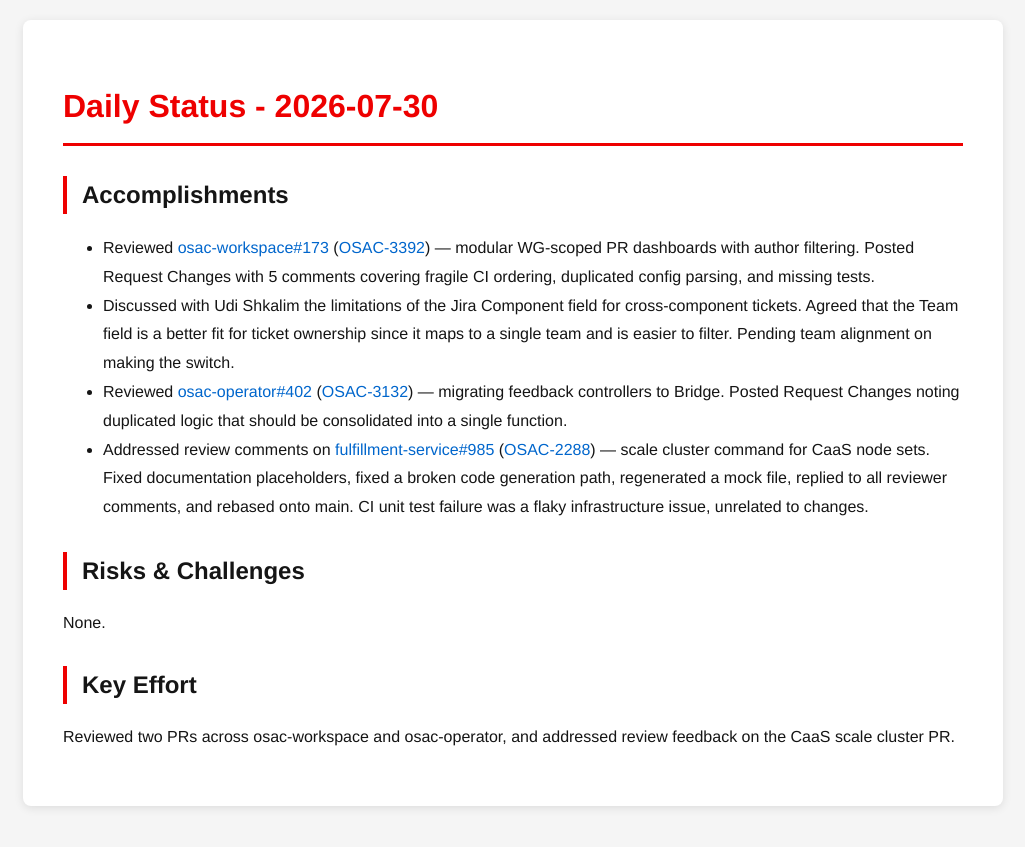
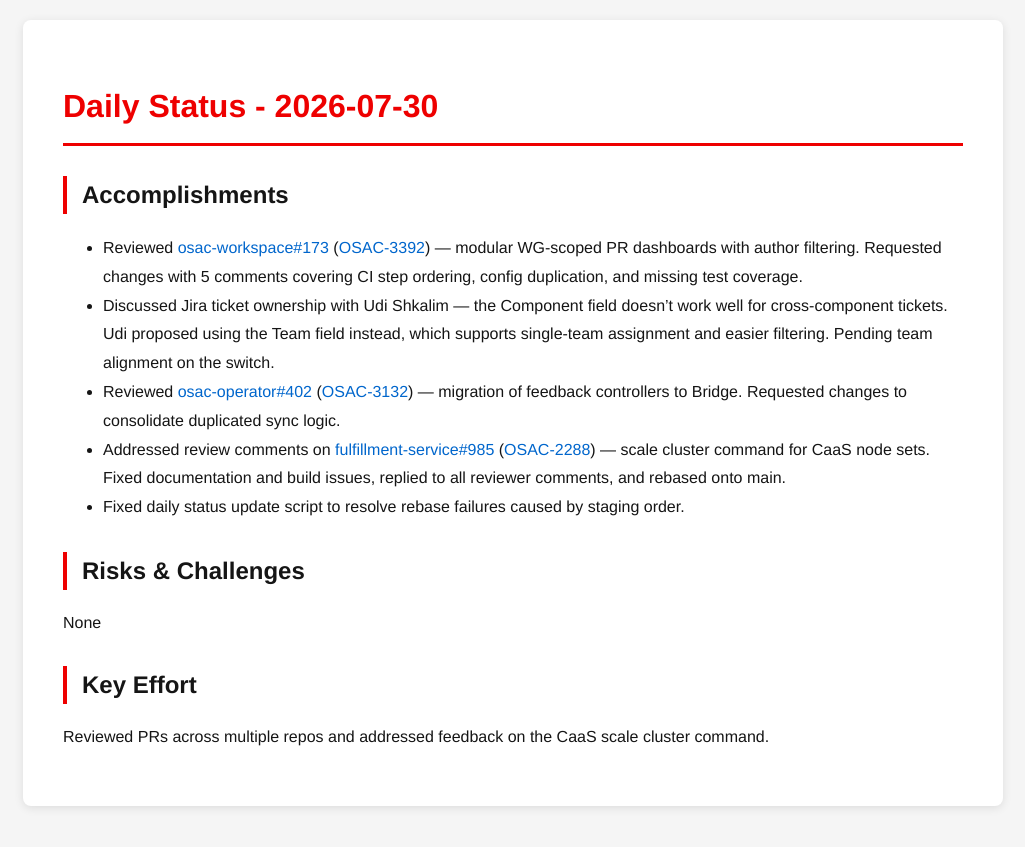
Before and after one commit to tzvatot/daily-status, a Jekyll site: the page built from 2026-07-30.md, in a window 1280 px wide. Shown: the top 847 px of the page, without its empty margins (127-1152 px from the left). Built offline with Jekyll 4.4.1, drawn with Linux system fonts in a browser that asks for light colours.

Commit message:
Daily status update - 2026-07-30

```diff
--- a/2026-07-30.md
+++ b/2026-07-30.md
@@ -7,13 +7,15 @@ date: 2026-07-30
 # Daily Status - 2026-07-30
 
 ## Accomplishments
-- Reviewed [osac-workspace#173](https://github.com/osac-project/osac-workspace/pull/173) ([OSAC-3392](https://redhat.atlassian.net/browse/OSAC-3392)) — modular WG-scoped PR dashboards with author filtering. Posted Request Changes with 5 comments covering fragile CI ordering, duplicated config parsing, and missing tests.
-- Discussed with Udi Shkalim the limitations of the Jira Component field for cross-component tickets. Agreed that the Team field is a better fit for ticket ownership since it maps to a single team and is easier to filter. Pending team alignment on making the switch.
-- Reviewed [osac-operator#402](https://github.com/osac-project/osac-operator/pull/402) ([OSAC-3132](https://redhat.atlassian.net/browse/OSAC-3132)) — migrating feedback controllers to Bridge. Posted Request Changes noting duplicated logic that should be consolidated into a single function.
-- Addressed review comments on [fulfillment-service#985](https://github.com/osac-project/fulfillment-service/pull/985) ([OSAC-2288](https://redhat.atlassian.net/browse/OSAC-2288)) — scale cluster command for CaaS node sets. Fixed documentation placeholders, fixed a broken code generation path, regenerated a mock file, replied to all reviewer comments, and rebased onto main. CI unit test failure was a flaky infrastructure issue, unrelated to changes.
+
+- Reviewed [osac-workspace#173](https://github.com/osac-project/osac-workspace/pull/173) ([OSAC-3392](https://redhat.atlassian.net/browse/OSAC-3392)) — modular WG-scoped PR dashboards with author filtering. Requested changes with 5 comments covering CI step ordering, config duplication, and missing test coverage.
+- Discussed Jira ticket ownership with Udi Shkalim — the Component field doesn't work well for cross-component tickets. Udi proposed using the Team field instead, which supports single-team assignment and easier filtering. Pending team alignment on the switch.
+- Reviewed [osac-operator#402](https://github.com/osac-project/osac-operator/pull/402) ([OSAC-3132](https://redhat.atlassian.net/browse/OSAC-3132)) — migration of feedback controllers to Bridge. Requested changes to consolidate duplicated sync logic.
+- Addressed review comments on [fulfillment-service#985](https://github.com/osac-project/fulfillment-service/pull/985) ([OSAC-2288](https://redhat.atlassian.net/browse/OSAC-2288)) — scale cluster command for CaaS node sets. Fixed documentation and build issues, replied to all reviewer comments, and rebased onto main.
+- Fixed daily status update script to resolve rebase failures caused by staging order.
 
 ## Risks & Challenges
-None.
+None
 
 ## Key Effort
-Reviewed two PRs across osac-workspace and osac-operator, and addressed review feedback on the CaaS scale cluster PR.
+Reviewed PRs across multiple repos and addressed feedback on the CaaS scale cluster command.
```
